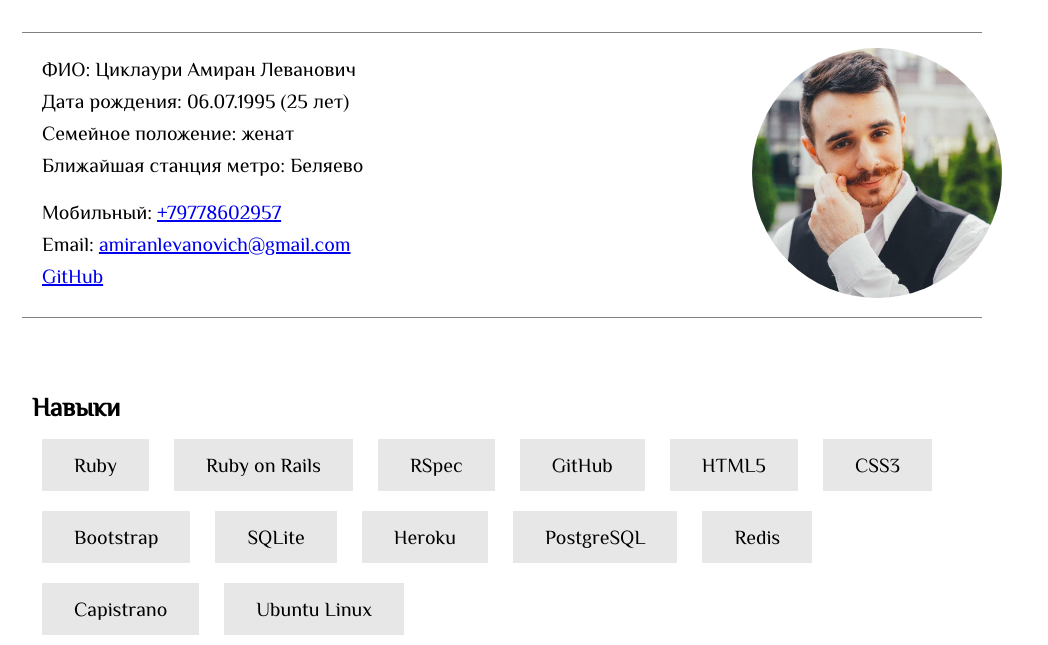
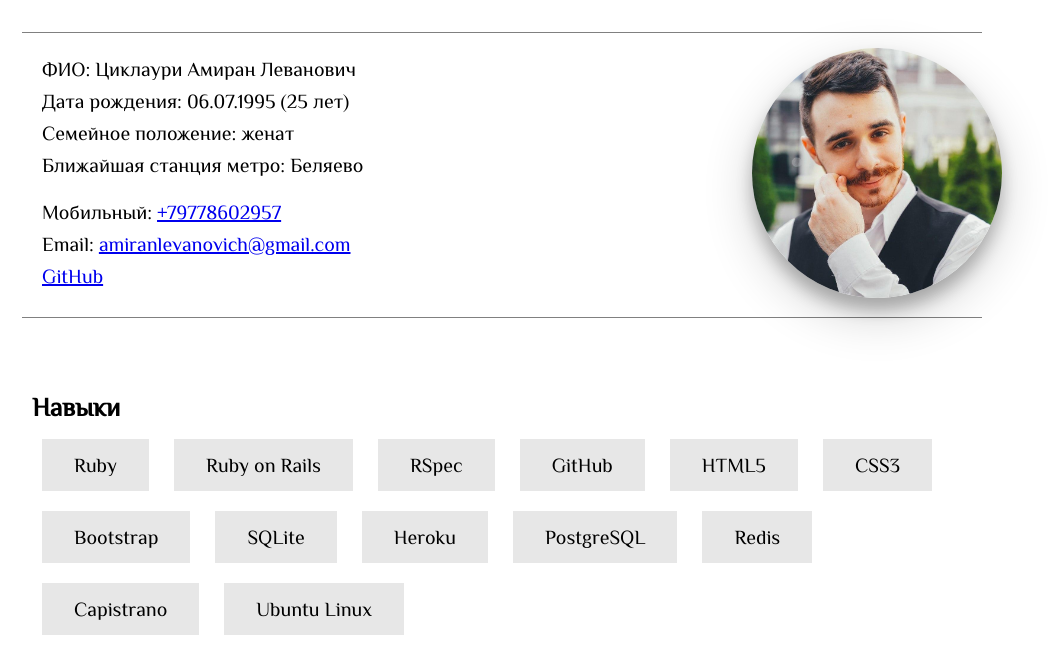
Before and after one commit to Giasod/CV, a plain HTML site: page index.html in a window 1280 px wide. In both pictures the pointer is over the picture 1015 px from the left and 328 px from the top of the page. Shown: the part 155-800 px from the top of the page, without its empty margins (138-1186 px from the left). Drawn offline with Linux system fonts and the light colour scheme.

Commit message:
added shadow to photo

```diff
--- a/css/page_layout.css
+++ b/css/page_layout.css
@@ -44,6 +44,10 @@ body {
     border-radius: 50%;
 }
 
+.photo:hover {
+    box-shadow: 0 12px 16px 0 rgba(0,0,0,0.24), 0 17px 50px 0 rgba(0,0,0,0.19);
+}
+
 .mb-2 {
     margin-bottom: 20px;
 }
```
